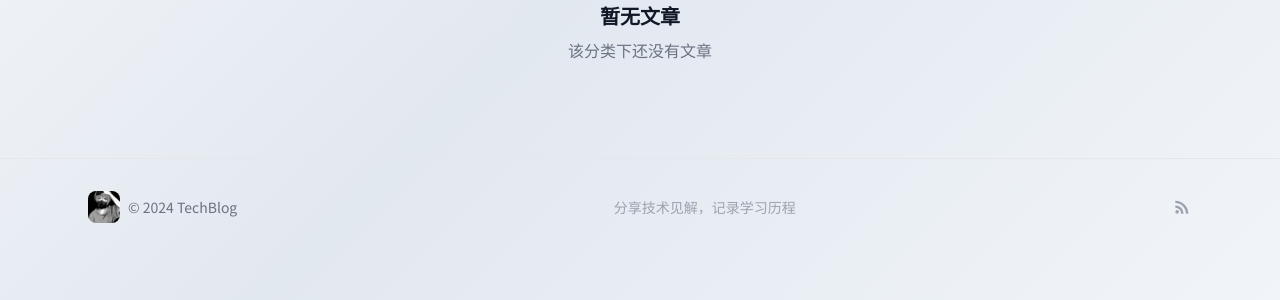
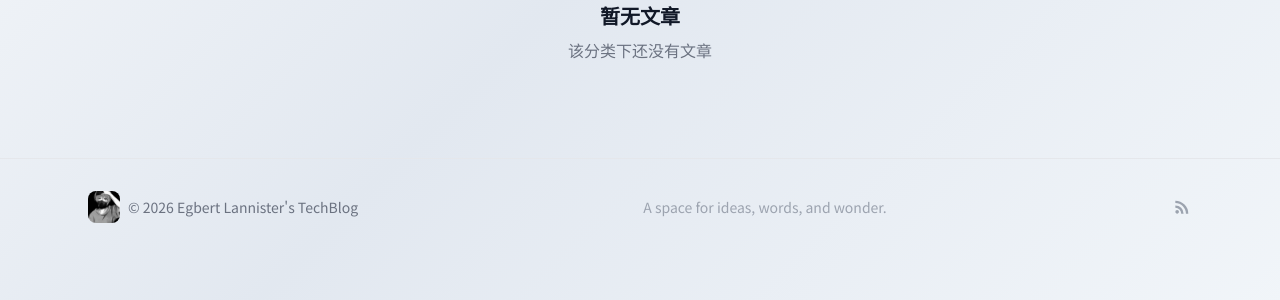
Before and after one commit to Egbert-Lannister/mysite, a Django app: page /techblog/notes/ in a window 1280 px wide. Shown: the part 483-783 px from the top of the page. Run offline with Django 5.2, Linux system fonts and the light colour scheme; data comes from the database, SQL or seed files in the repository; both versions use the stored data as it was after the commit; parts of the project's set-up code (start-up, migrations or seed data) failed here and were passed over; some libraries are stand-ins or nearby versions.

Commit message:
front chinese remove

```diff
--- a/posts/feeds.py
+++ b/posts/feeds.py
@@ -6,7 +6,7 @@ from .models import Post
 class LatestPostsFeed(Feed):
     title = "Egbert's TechBlog"
     link = "/techblog/"
-    description = "分享技术见解与学习心得"
+    description = "A space for ideas, words, and wonder."
 
     def items(self):
         return Post.objects.filter(published=True).order_by("-date")[:30]
--- a/templates/base.html
+++ b/templates/base.html
@@ -235,9 +235,9 @@
 			<div class="flex flex-col md:flex-row items-center justify-between gap-4">
 				<div class="flex items-center gap-2">
 					<img src="{% static 'images/logo.jpg' %}" alt="Logo" class="w-8 h-8 rounded-lg object-cover">
-					<span class="text-gray-500 dark:text-gray-400 text-sm">© 2024 TechBlog</span>
+					<span class="text-gray-500 dark:text-gray-400 text-sm">© {% now "Y" %} Egbert Lannister's TechBlog</span>
 				</div>
-				<p class="text-gray-400 dark:text-gray-500 text-sm">分享技术见解，记录学习历程</p>
+				<p class="text-gray-400 dark:text-gray-500 text-sm">A space for ideas, words, and wonder.</p>
 				<div class="flex items-center gap-4">
 					<a href="/rss.xml" class="text-gray-400 hover:text-purple-500 dark:hover:text-purple-400 transition-colors">
 						<svg class="w-5 h-5" fill="currentColor" viewBox="0 0 24 24"><path d="M6.18 15.64a2.18 2.18 0 0 1 2.18 2.18C8.36 19 7.38 20 6.18 20C5 20 4 19 4 17.82a2.18 2.18 0 0 1 2.18-2.18M4 4.44A15.56 15.56 0 0 1 19.56 20h-2.83A12.73 12.73 0 0 0 4 7.27V4.44m0 5.66a9.9 9.9 0 0 1 9.9 9.9h-2.83A7.07 7.07 0 0 0 4 12.93V10.1Z"/></svg>
--- a/templates/index.html
+++ b/templates/index.html
@@ -1,12 +1,12 @@
 {% extends "base.html" %}
-{% block title %}最新文章 - TechBlog{% endblock %}
+{% block title %}Recently - TechBlog{% endblock %}
 {% block content %}
 <!-- 页面标题 -->
 <div class="text-center mb-12">
 	<h1 class="text-4xl md:text-5xl font-bold mb-4">
-		<span class="text-gradient">最新文章</span>
+		<span class="text-gradient">Recently</span>
 	</h1>
-	<p class="text-gray-500 dark:text-gray-400 text-lg max-w-2xl mx-auto">分享技术见解与学习心得，探索技术的无限可能</p>
+	<p class="text-gray-500 dark:text-gray-400 text-lg max-w-2xl mx-auto">Though the road be long, I will seek without end.</p>
 </div>
 
 {% if featured_series %}
```
Also changed, not shown: db.sqlite3.
